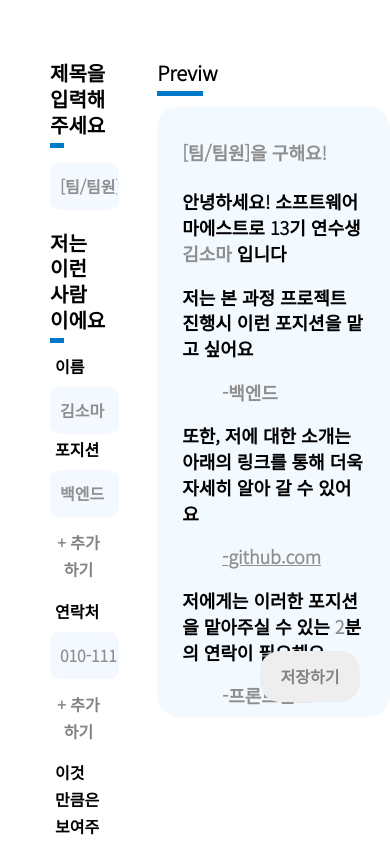
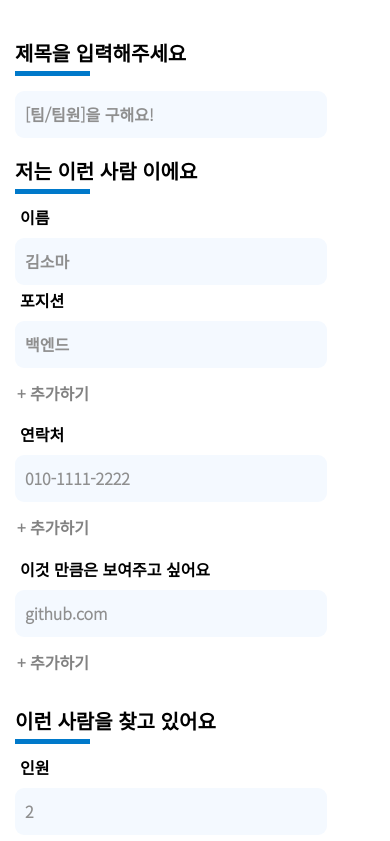
Before and after one commit to jaewoong2/HelpMe, a React app: page / in a window 390 px wide. Shown: the top 841 px of the page. Built offline with nearby package versions, Linux system fonts and the light colour scheme.

Commit message:
:lipstick: responsive width 874px

```diff
--- a/src/App.tsx
+++ b/src/App.tsx
@@ -20,6 +20,17 @@ const Main = styled.main`
   height: 100%;
   justify-content: center;
   align-items: center;
+
+  @media screen and (max-width: 874px) {
+    max-width: unset;
+    max-height: unset;
+    padding: unset;
+    justify-content: unset;
+    margin: unset;
+
+    width: 100%;
+    height: unset;
+  }
 `;
 
 const SectionContainer = styled.div`
@@ -31,4 +42,17 @@ const SectionContainer = styled.div`
   max-height: 960px;
   padding: 50px;
   justify-content: center;
+
+  @media screen and (max-width: 874px) {
+    max-width: unset;
+    max-height: unset;
+    padding: unset;
+    justify-content: unset;
+    margin: unset;
+
+    padding: 40px 0 0 15px;
+    width: 100%;
+    height: unset;
+    flex-direction: column;
+  }
 `;
--- a/src/components/Button/index.tsx
+++ b/src/components/Button/index.tsx
@@ -6,11 +6,11 @@ type ButtonProps = {
   children?: React.ReactNode | JSX.Element | React.ReactElement;
   css?: SerializedStyles;
   onClick?: () => void;
-};
+} & React.ButtonHTMLAttributes<HTMLButtonElement>;
 
-const Button = React.forwardRef<HTMLButtonElement, ButtonProps>(({ onClick, children, css }, ref) => {
+const Button = React.forwardRef<HTMLButtonElement, ButtonProps>(({ onClick, children, css, ...props }, ref) => {
   return (
-    <Styled.Button onClick={onClick} ref={ref} css={css}>
+    <Styled.Button onClick={onClick} ref={ref} css={css} {...props}>
       {children}
     </Styled.Button>
   );
--- a/src/components/Description/index.tsx
+++ b/src/components/Description/index.tsx
@@ -7,10 +7,9 @@ type DescriptionProps = {
   value?: string;
 } & HtmlHTMLAttributes<HTMLDivElement>;
 
-const Description: React.FC<DescriptionProps> = ({ css, value, children }) => {
+const Description: React.FC<DescriptionProps> = ({ css, value, children, ...props }) => {
   return (
-    <Container css={css}>
-      {/* <TextArea placeholder="Description" value={value} readOnly={true}></TextArea> */}
+    <Container {...props} css={css}>
       {children}
     </Container>
   );
--- a/src/components/LeftSection/index.tsx
+++ b/src/components/LeftSection/index.tsx
@@ -16,4 +16,15 @@ const Section = styled.section<{ css?: SerializedStyles }>`
   width: 50%;
   height: 100%;
   ${({ css }) => css};
+
+  @media screen and (max-width: 874px) {
+    max-width: unset;
+    max-height: unset;
+    padding: unset;
+    justify-content: unset;
+    margin: unset;
+
+    width: 80%;
+    height: unset;
+  }
 `;
--- a/src/components/RightSection/index.tsx
+++ b/src/components/RightSection/index.tsx
@@ -13,12 +13,31 @@ const RightSection: React.FC<RightSectionProps> = ({ children, css }) => {
 export default RightSection;
 
 const Section = styled.section<{ css?: SerializedStyles }>`
-  max-height: 960px;
   display: flex;
   flex-direction: column;
   width: 100%;
-  height: 100%;
   margin-left: 50px;
 
   ${({ css }) => css};
+
+  @media screen and (max-width: 874px) {
+    max-width: unset;
+    max-height: unset;
+    padding: unset;
+    justify-content: unset;
+    margin: unset;
+    width: 100%;
+    height: unset;
+
+    .save-btn {
+      margin-top: 20px;
+      position: unset;
+      width: calc(100% - 30px);
+    }
+
+    .description {
+      width: calc(100% - 80px);
+      overflow: hidden;
+    }
+  }
 `;
--- a/src/pages/Home/RightContainer.tsx
+++ b/src/pages/Home/RightContainer.tsx
@@ -7,6 +7,7 @@ import React, { useCallback, useEffect, useMemo, useRef, useState } from 'react'
 import InitialValue from '../../constant/InitialValue';
 import Button from '@components/Button';
 import styled from '@emotion/styled';
+import { TypoGraphy } from '@styles/typo';
 
 type RightContainerProps = serviceContextType;
 
@@ -55,14 +56,28 @@ const RightContainer: React.FC<RightContainerProps> = ({ title, user, lookingFor
     <RightSection
       css={css`
         position: relative;
+
+        footer {
+          width: 100%;
+          display: flex;
+          justify-content: flex-end;
+          margin: 10px 20px;
+          ${TypoGraphy.Input};
+          color: #8f8f8f;
+
+          @media screen and (max-width: 874px) {
+            width: calc(100% - 30px);
+            margin: 10px 0;
+          }
+        }
       `}
     >
       <Title dividerColor="primary">Previw</Title>
       <Description
+        className="description"
         css={css`
           overflow-y: scroll;
           max-height: 70%;
-          height: calc(100% - 33px);
 
           .variable {
             color: #8f8f8f;
@@ -141,6 +156,7 @@ const RightContainer: React.FC<RightContainerProps> = ({ title, user, lookingFor
         <TextArea readOnly={true} value={copyValue}></TextArea>
       </Description>
       <Button
+        className="save-btn"
         onClick={onClickSaveButton}
         css={css`
           width: 100px;
@@ -159,6 +175,7 @@ const RightContainer: React.FC<RightContainerProps> = ({ title, user, lookingFor
       >
         저장하기
       </Button>
+      <footer>Created By @Jaewoong2</footer>
     </RightSection>
   );
 };
```
